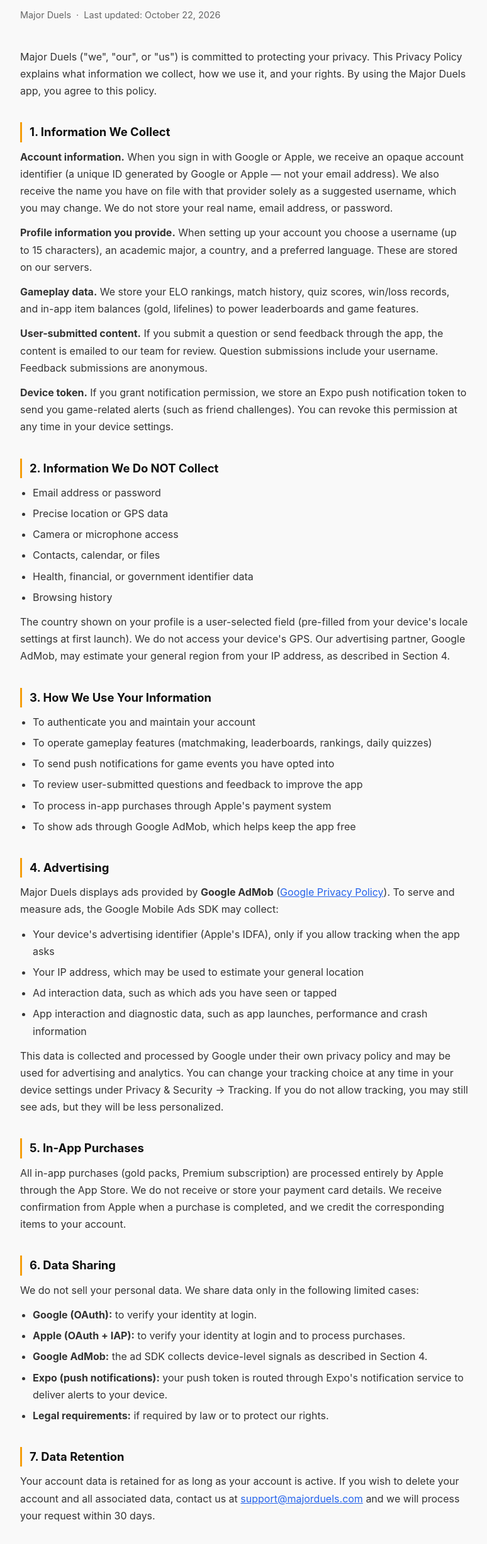
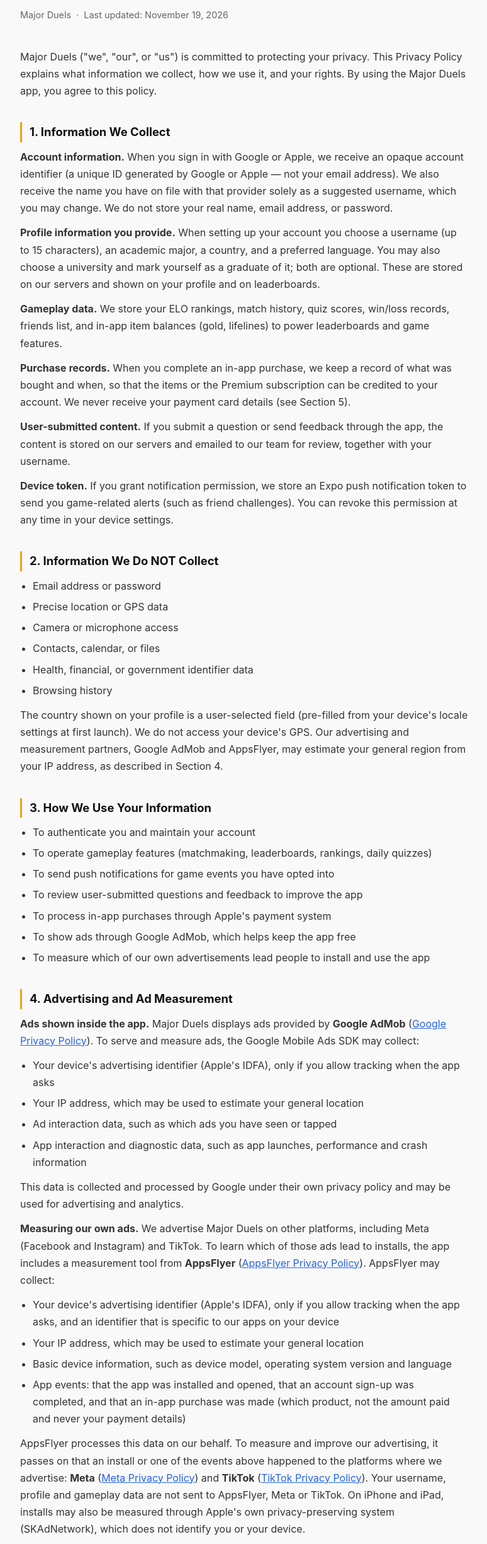
Before and after one commit to Palito304710/majorduels-privacy, a plain HTML site: page index.html in a window 1280 px wide. Shown: the part 96-2547 px from the top of the page at 63% size, without its empty margins (252-1026 px from the left). Drawn offline with Linux system fonts and the light colour scheme.

Commit message:
Revise privacy policy with updates and clarifications
Updated privacy policy to reflect changes in data collection practices and added new sections regarding advertising and account deletion.

```diff
--- a/index.html
+++ b/index.html
@@ -23,7 +23,7 @@
 <div class="wrap">
 
   <h1>Privacy Policy</h1>
-  <p class="meta">Major Duels &nbsp;·&nbsp; Last updated: October 22, 2026</p>
+  <p class="meta">Major Duels &nbsp;·&nbsp; Last updated: November 19, 2026</p>
 
   <p>Major Duels ("we", "our", or "us") is committed to protecting your privacy. This Privacy Policy explains what information we collect, how we use it, and your rights. By using the Major Duels app, you agree to this policy.</p>
 
@@ -31,11 +31,13 @@
 
   <p><strong>Account information.</strong> When you sign in with Google or Apple, we receive an opaque account identifier (a unique ID generated by Google or Apple — not your email address). We also receive the name you have on file with that provider solely as a suggested username, which you may change. We do not store your real name, email address, or password.</p>
 
-  <p><strong>Profile information you provide.</strong> When setting up your account you choose a username (up to 15 characters), an academic major, a country, and a preferred language. These are stored on our servers.</p>
+  <p><strong>Profile information you provide.</strong> When setting up your account you choose a username (up to 15 characters), an academic major, a country, and a preferred language. You may also choose a university and mark yourself as a graduate of it; both are optional. These are stored on our servers and shown on your profile and on leaderboards.</p>
 
-  <p><strong>Gameplay data.</strong> We store your ELO rankings, match history, quiz scores, win/loss records, and in-app item balances (gold, lifelines) to power leaderboards and game features.</p>
+  <p><strong>Gameplay data.</strong> We store your ELO rankings, match history, quiz scores, win/loss records, friends list, and in-app item balances (gold, lifelines) to power leaderboards and game features.</p>
 
-  <p><strong>User-submitted content.</strong> If you submit a question or send feedback through the app, the content is emailed to our team for review. Question submissions include your username. Feedback submissions are anonymous.</p>
+  <p><strong>Purchase records.</strong> When you complete an in-app purchase, we keep a record of what was bought and when, so that the items or the Premium subscription can be credited to your account. We never receive your payment card details (see Section 5).</p>
+
+  <p><strong>User-submitted content.</strong> If you submit a question or send feedback through the app, the content is stored on our servers and emailed to our team for review, together with your username.</p>
 
   <p><strong>Device token.</strong> If you grant notification permission, we store an Expo push notification token to send you game-related alerts (such as friend challenges). You can revoke this permission at any time in your device settings.</p>
 
@@ -48,7 +50,7 @@
     <li>Health, financial, or government identifier data</li>
     <li>Browsing history</li>
   </ul>
-  <p>The country shown on your profile is a user-selected field (pre-filled from your device's locale settings at first launch). We do not access your device's GPS. Our advertising partner, Google AdMob, may estimate your general region from your IP address, as described in Section 4.</p>
+  <p>The country shown on your profile is a user-selected field (pre-filled from your device's locale settings at first launch). We do not access your device's GPS. Our advertising and measurement partners, Google AdMob and AppsFlyer, may estimate your general region from your IP address, as described in Section 4.</p>
 
   <h2>3. How We Use Your Information</h2>
   <ul>
@@ -58,17 +60,30 @@
     <li>To review user-submitted questions and feedback to improve the app</li>
     <li>To process in-app purchases through Apple's payment system</li>
     <li>To show ads through Google AdMob, which helps keep the app free</li>
+    <li>To measure which of our own advertisements lead people to install and use the app</li>
   </ul>
 
-  <h2>4. Advertising</h2>
-  <p>Major Duels displays ads provided by <strong>Google AdMob</strong> (<a href="https://policies.google.com/privacy" target="_blank">Google Privacy Policy</a>). To serve and measure ads, the Google Mobile Ads SDK may collect:</p>
+  <h2>4. Advertising and Ad Measurement</h2>
+
+  <p><strong>Ads shown inside the app.</strong> Major Duels displays ads provided by <strong>Google AdMob</strong> (<a href="https://policies.google.com/privacy" target="_blank">Google Privacy Policy</a>). To serve and measure ads, the Google Mobile Ads SDK may collect:</p>
   <ul>
     <li>Your device's advertising identifier (Apple's IDFA), only if you allow tracking when the app asks</li>
     <li>Your IP address, which may be used to estimate your general location</li>
     <li>Ad interaction data, such as which ads you have seen or tapped</li>
     <li>App interaction and diagnostic data, such as app launches, performance and crash information</li>
   </ul>
-  <p>This data is collected and processed by Google under their own privacy policy and may be used for advertising and analytics. You can change your tracking choice at any time in your device settings under Privacy &amp; Security → Tracking. If you do not allow tracking, you may still see ads, but they will be less personalized.</p>
+  <p>This data is collected and processed by Google under their own privacy policy and may be used for advertising and analytics.</p>
+
+  <p><strong>Measuring our own ads.</strong> We advertise Major Duels on other platforms, including Meta (Facebook and Instagram) and TikTok. To learn which of those ads lead to installs, the app includes a measurement tool from <strong>AppsFlyer</strong> (<a href="https://www.appsflyer.com/legal/privacy-policy/" target="_blank">AppsFlyer Privacy Policy</a>). AppsFlyer may collect:</p>
+  <ul>
+    <li>Your device's advertising identifier (Apple's IDFA), only if you allow tracking when the app asks, and an identifier that is specific to our apps on your device</li>
+    <li>Your IP address, which may be used to estimate your general location</li>
+    <li>Basic device information, such as device model, operating system version and language</li>
+    <li>App events: that the app was installed and opened, that an account sign-up was completed, and that an in-app purchase was made (which product, not the amount paid and never your payment details)</li>
+  </ul>
+  <p>AppsFlyer processes this data on our behalf. To measure and improve our advertising, it passes on that an install or one of the events above happened to the platforms where we advertise: <strong>Meta</strong> (<a href="https://www.facebook.com/privacy/policy/" target="_blank">Meta Privacy Policy</a>) and <strong>TikTok</strong> (<a href="https://www.tiktok.com/legal/privacy-policy" target="_blank">TikTok Privacy Policy</a>). Your username, profile and gameplay data are not sent to AppsFlyer, Meta or TikTok. On iPhone and iPad, installs may also be measured through Apple's own privacy-preserving system (SKAdNetwork), which does not identify you or your device.</p>
+
+  <p><strong>Your choices.</strong> You can change your tracking choice at any time in your device settings under Privacy &amp; Security → Tracking. If you do not allow tracking, your advertising identifier is not collected; you may still see ads, but they will be less personalized. If you are in the European Economic Area, the United Kingdom or Switzerland, the app asks for your advertising consent the first time you open it, and you can change your answer at any time in the app under Settings → Ad privacy choices. You can also ask AppsFlyer not to process your data at <a href="https://www.appsflyer.com/optout" target="_blank">appsflyer.com/optout</a>.</p>
 
   <h2>5. In-App Purchases</h2>
   <p>All in-app purchases (gold packs, Premium subscription) are processed entirely by Apple through the App Store. We do not receive or store your payment card details. We receive confirmation from Apple when a purchase is completed, and we credit the corresponding items to your account.</p>
@@ -79,12 +94,14 @@
     <li><strong>Google (OAuth):</strong> to verify your identity at login.</li>
     <li><strong>Apple (OAuth + IAP):</strong> to verify your identity at login and to process purchases.</li>
     <li><strong>Google AdMob:</strong> the ad SDK collects device-level signals as described in Section 4.</li>
+    <li><strong>AppsFlyer:</strong> the measurement SDK collects device-level signals and app events as described in Section 4.</li>
+    <li><strong>Meta and TikTok:</strong> through AppsFlyer, they are told that an install or an app event came from one of our ads, as described in Section 4.</li>
     <li><strong>Expo (push notifications):</strong> your push token is routed through Expo's notification service to deliver alerts to your device.</li>
     <li><strong>Legal requirements:</strong> if required by law or to protect our rights.</li>
   </ul>
 
-  <h2>7. Data Retention</h2>
-  <p>Your account data is retained for as long as your account is active. If you wish to delete your account and all associated data, contact us at <a href="mailto:support@majorduels.com">support@majorduels.com</a> and we will process your request within 30 days.</p>
+  <h2>7. Data Retention and Account Deletion</h2>
+  <p>Your account data is retained for as long as your account is active. You can delete your account and all associated data at any time in the app under Settings → Delete Account. You can also contact us at <a href="mailto:support@majorduels.com">support@majorduels.com</a> and we will process your request within 30 days.</p>
 
   <h2>8. Children's Privacy</h2>
   <p>Major Duels is not directed at children under the age of 13. We do not knowingly collect personal information from children under 13. If you believe a child under 13 has provided us with personal information, please contact us and we will delete it promptly.</p>
```
